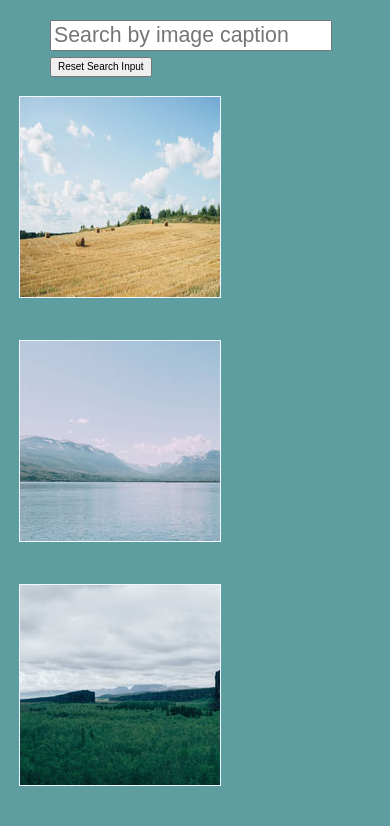
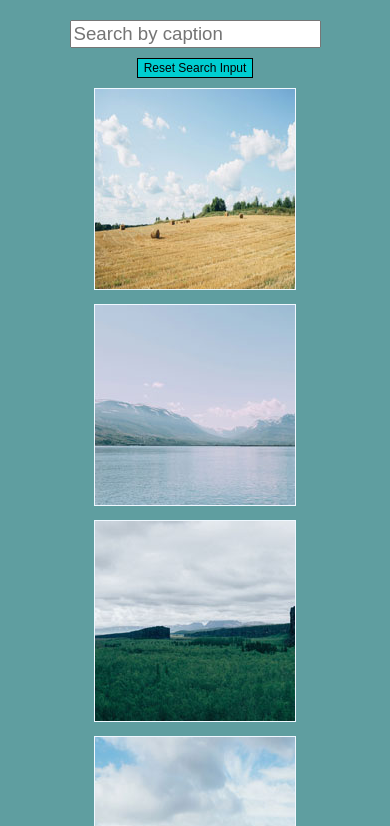
Before and after one commit to neilsatt/InteractivePhotoGallery, a plain HTML site: page index.html in a window 390 px wide. Shown: the top 826 px of the page. Drawn offline with nearby package versions, Linux system fonts and the light colour scheme.

Commit message:
add media queries and search functionality

```diff
--- a/css/styles.css
+++ b/css/styles.css
@@ -3,14 +3,23 @@ body {
     background-color: cadetblue;
 }
 
-
 #searchbox  {
-      margin: 0 auto;
-      width: 290px;
     margin-top: 20px;
-    font-size: 16pt;
+    font-size: 14pt;
 }
 
+#searchbox input{
+    margin: 0 auto ;
+    display:block;
+    margin-bottom: 10px;
+}
+
+#searchbox button {
+    margin: 0 auto ;
+    display:block;
+    margin-bottom: 10px;
+
+}
 
 .pic-container {
     display: flex;
@@ -21,15 +30,35 @@ body {
 }
 
 .pic-container .item{
-    margin: 1.2em;
+    margin: auto;
+    margin-bottom: 10px;
 }
+
 
 img {
   border: 1px solid aliceblue;
 }
 
 button {
-    font-size: 10px;
+    font-size: 12px;
     height: 20px;
-    margin: 0 auto;
+    margin-left: 65px;
+    margin-top: 10px;
+    margin-bottom: 10px;
+    background-color: darkturquoise;
+    border: 1px solid black;
 }
+
+/* Media Query */
+
+@media screen and (min-width: 768px) {
+
+    .pic-container .item{
+        margin: 1.2em;
+    }
+
+    #searchbox  {
+      font-size: 12pt;
+    }
+
+}
--- a/index.html
+++ b/index.html
@@ -14,7 +14,7 @@
         $(document).ready(function() {
             console.log( "ready!" );
 
-            var searchBox = document.querySelector("#search");
+            let searchBox = document.querySelector("#search");
             // console.log(searchBox);
             searchBox.addEventListener('keypress', checkCaptionTitle); // listen once a change happens in the input box
 
@@ -23,7 +23,7 @@
                 console.log(searchBox.value);
                 $('.pic-container a').each(function() {
                     console.log($(this).attr('data-title')); // caption
-                if ($(this).attr('data-title').toLowerCase().indexOf(searchBox.value.toLowerCase()) == -1) {
+                if ($(this).attr('data-title').toLowerCase().indexOf(searchBox.value.toLowerCase()) == -1) { // -1 if value not found, hide pics
                     $(this).css("display", "none");
                 } else {
                     $(this).show();
@@ -31,11 +31,12 @@
             });
           }; // end of function
 
-          var resetBtn = document.querySelector("#resetBtn");
-          resetBtn.onclick = function() {
-             console.log('btn');
-             location.reload();
-          };
+            // Allow the user to reset the page
+            let resetBtn = document.querySelector("#resetBtn");
+            resetBtn.onclick = function() {
+                console.log('btn');
+                location.reload();
+            };
 
 
         }); // end of document ready
@@ -47,7 +48,7 @@
 <body>
 
         <div id="searchbox">
-            <input id="search" name="search" placeholder="Search by image caption" type="text" data-list=".default_list">
+            <input id="search" name="search" placeholder="Search by caption" type="text" data-list=".default_list">
             <button id="resetBtn">Reset Search Input</button>
         </div>
 
```
